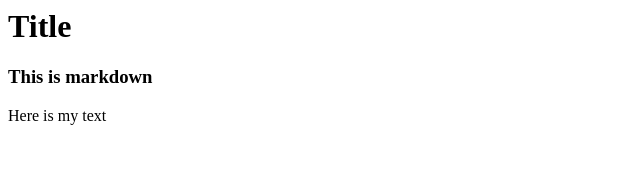
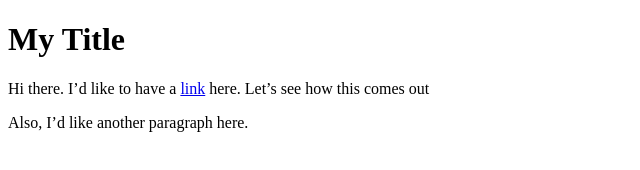
Before and after one commit to justinthompson593/justinthompson593.github.io, a plain HTML site: page NewDir/mkToH.html in a window 1280 px wide. Shown: the whole page, without its empty margins (0-640 px from the left). Drawn offline with Linux system fonts and the light colour scheme.

Commit message:
Update mkToH.html

```diff
--- a/NewDir/mkToH.html
+++ b/NewDir/mkToH.html
@@ -1,3 +1,12 @@
-<h1>Title</h1>
-<h3>This is markdown</h3>
-<p>Here is my text</p>
+<!DOCTYPE html>
+<html>
+<head>
+<meta charset="utf-8">
+</head>
+<body>
+<h1>My Title</h1>
+<p>Hi there. I’d like to have a <a href="https://justinthompson593.github.io">link</a> here. Let’s see how this comes out</p>
+<p>Also, I’d like another paragraph here. </p>
+
+</body>
+</html>
```
